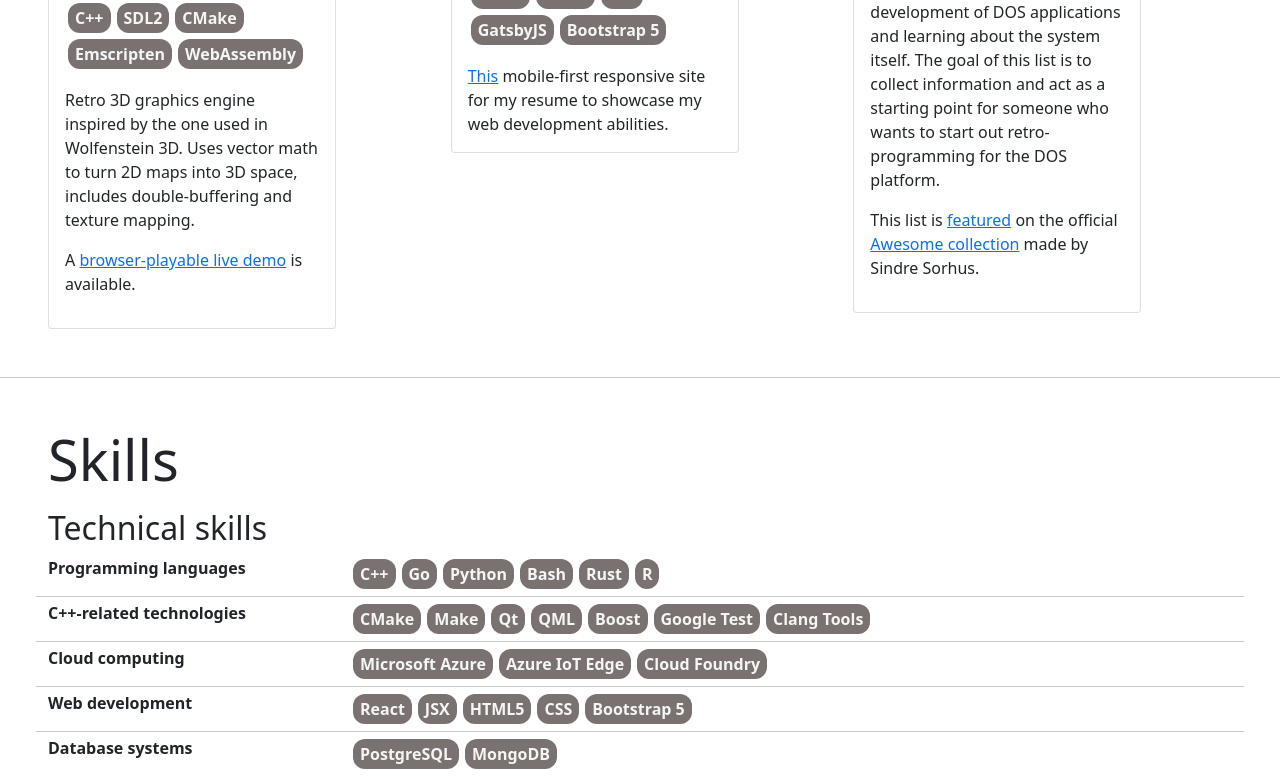
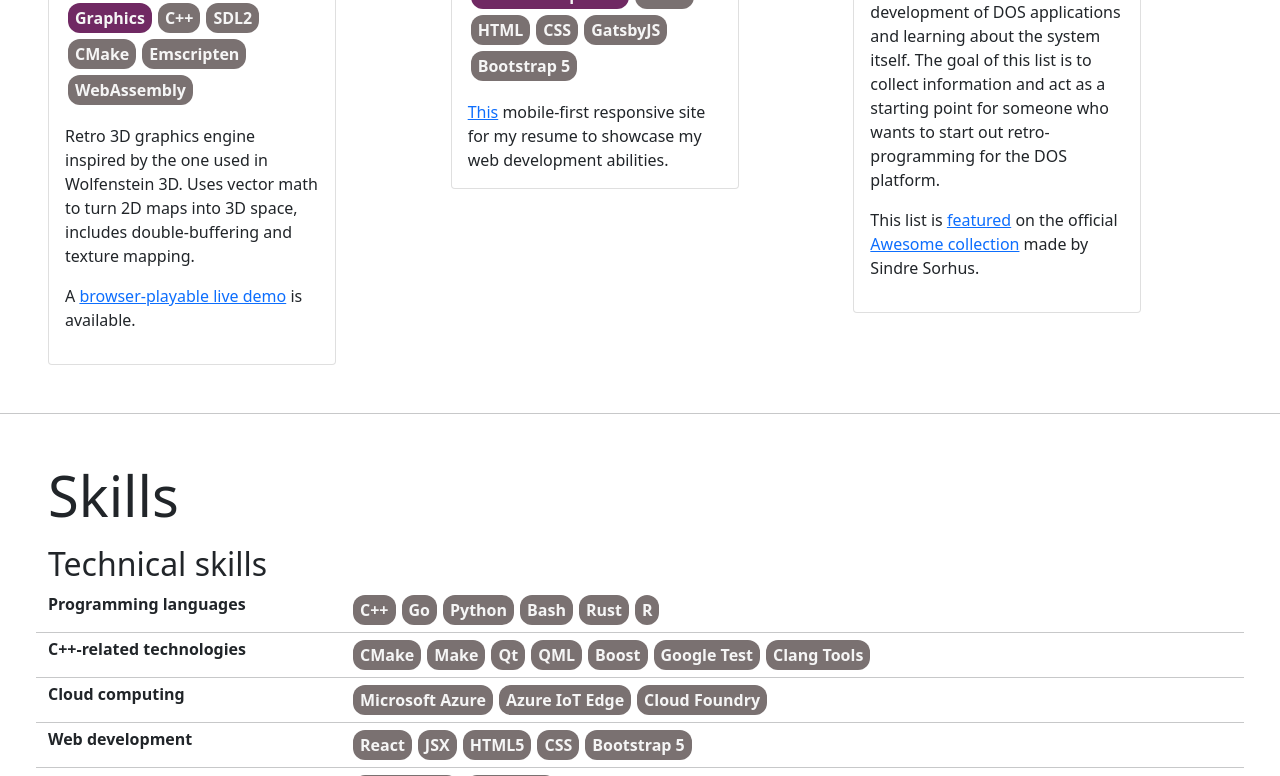
Before and after one commit to balintkissdev/balintkissdev.github.io, a Gatsby site: page / in a window 1280 px wide. Shown: the part 3139-3915 px from the top of the page. Built offline with nearby package versions, Linux system fonts and the light colour scheme; Gatsby itself is replaced by a stand-in of ours.

Commit message:
Add domain badges

```diff
--- a/src/components/Badge.jsx
+++ b/src/components/Badge.jsx
@@ -11,7 +11,7 @@
 
     render() {
         return (
-            <span className={badge}>{this.props.children}</span>
+            <span className={badge} style={this.props.style}>{this.props.children}</span>
         )
     }
 }
--- a/src/components/SideProjectCard.jsx
+++ b/src/components/SideProjectCard.jsx
@@ -2,7 +2,7 @@
 import Badge from './Badge'
 import Button from './Button'
 
-const SideProjectCard = ({ title, url, badges, children }) => {
+const SideProjectCard = ({ title, url, badges, domain, children }) => {
     return (
         <div className="col">
             <div className="card" style={{ width: "18rem" }}> {/* TODO: Avoid inline style */}
@@ -15,16 +15,18 @@
                             </div>
                         </Button>
                     </div>
-                    {badges &&
-                        <div>
-                            <p>
-                                {
-                                    badges.map((badge) => (
-                                        <Badge>{badge}</Badge>
-                                    ))
-                                }
-                            </p>
-                        </div>
+                    {(domain || badges) && <div><p>
+                        {
+                            domain &&
+                            <Badge style={{ backgroundColor: "#702963" }}>
+                                {domain}
+                            </Badge>
+                        }
+                        {badges &&
+                            Badge.makeBadges(badges)
+
+                        }
+                    </p></div>
                     }
                     <p className="card-text">
                         {children}
--- a/src/pages/index.jsx
+++ b/src/pages/index.jsx
@@ -176,6 +176,7 @@
               <SideProjectCard
                 title="Raycasting pseudo-3D graphics engine"
                 url="https://github.com/balintkissdev/raycaster-engine"
+                domain="Graphics"
                 badges={["C++", "SDL2", "CMake", "Emscripten", "WebAssembly"]}
               >
                 <p>
@@ -192,6 +193,7 @@
               <SideProjectCard
                 title="My resume website"
                 url="https://github.com/balintkissdev/balintkissdev.github.io"
+                domain="Web development"
                 badges={["React", "HTML", "CSS", "GatsbyJS", "Bootstrap 5"]}
               >
                 <a href="#top">This</a> mobile-first responsive site for my resume
```
